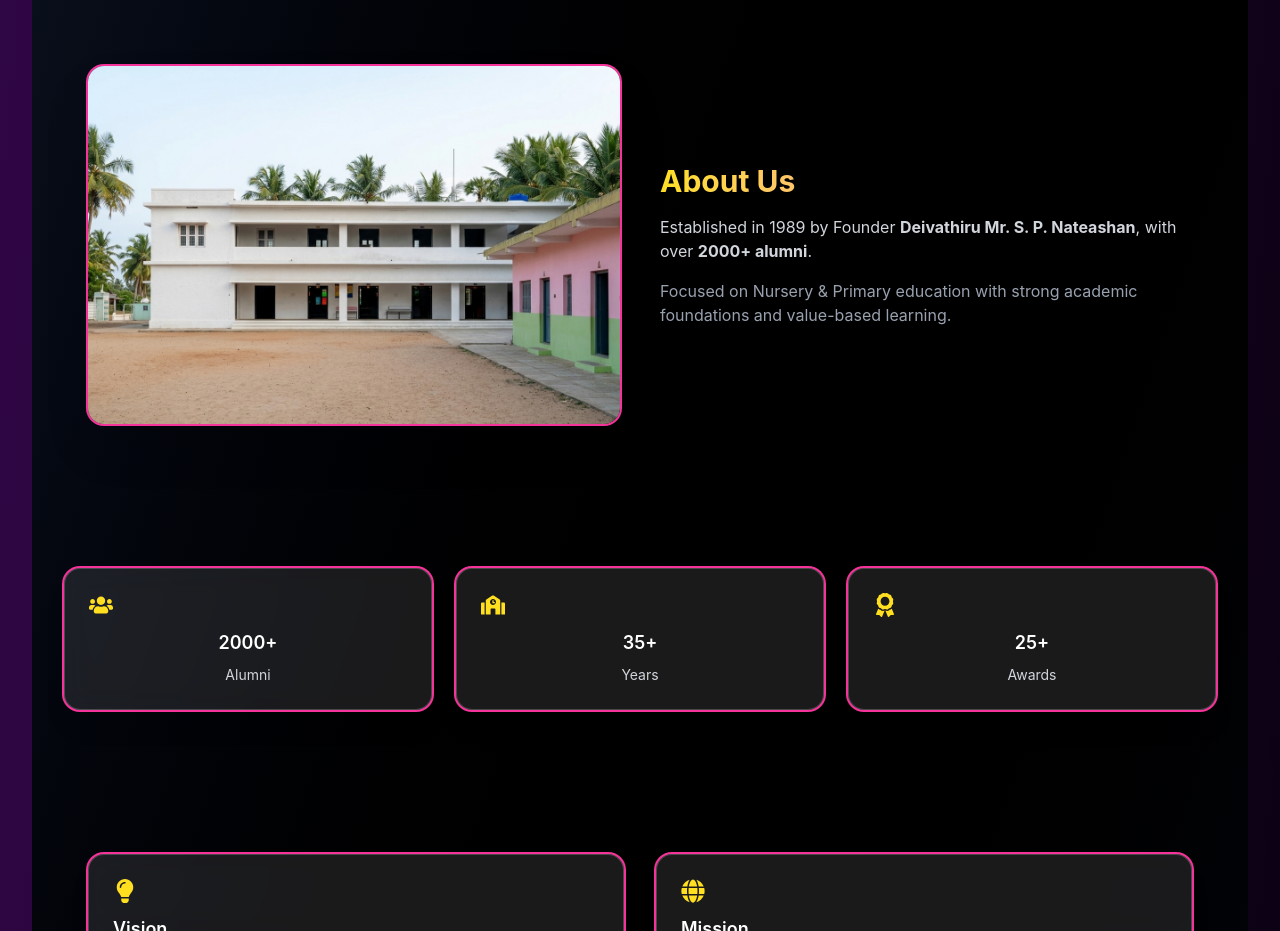
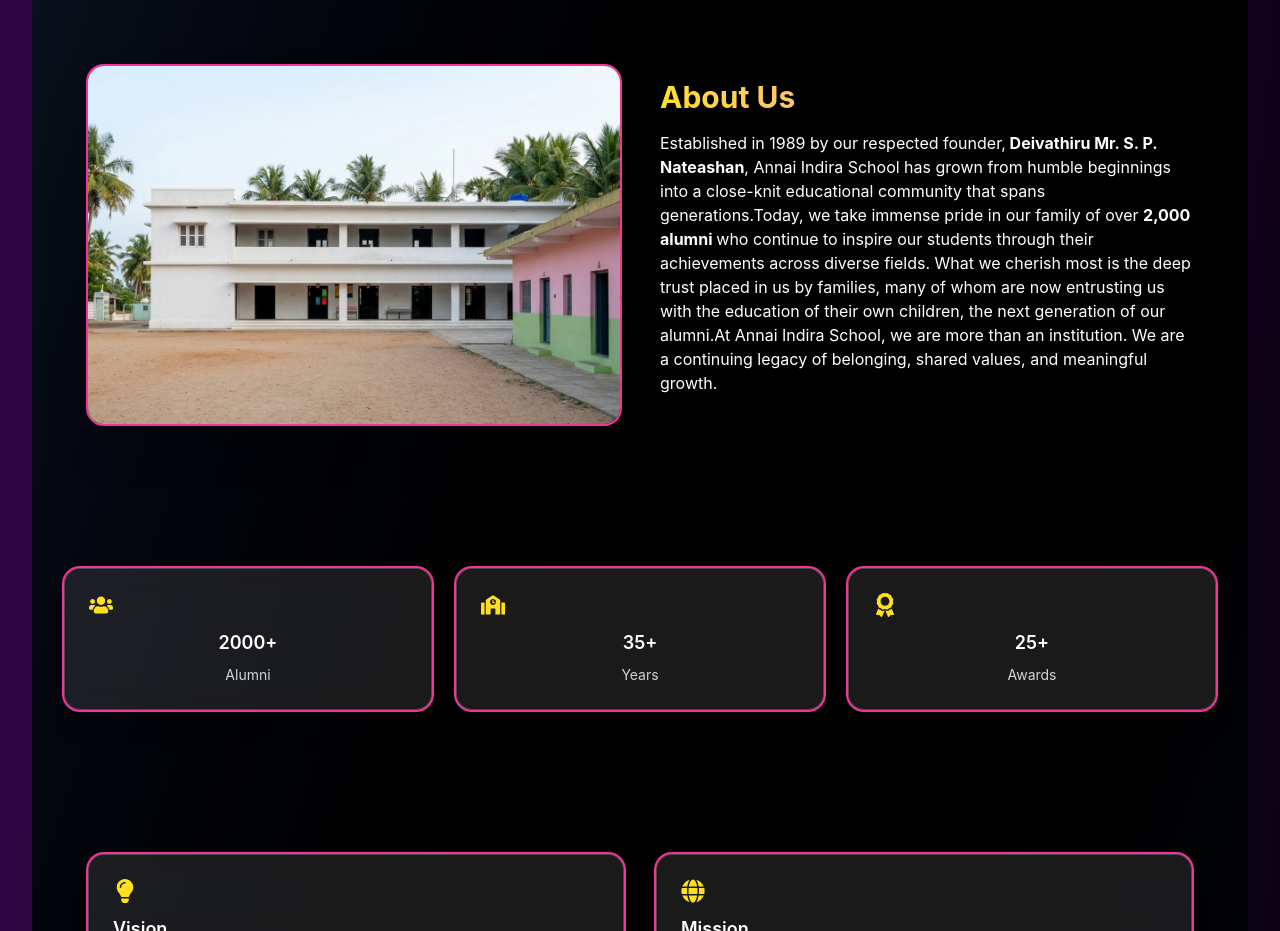
Before and after one commit to RAKESHM28102000/Annai-Indira-school-app, a React (Vite) app: page / in a window 1280 px wide. Shown: the part 2760-3691 px from the top of the page. Built offline with nearby package versions, Linux system fonts and the light colour scheme.

Commit message:
about page and other content updated

```diff
--- a/src/pages/About.jsx
+++ b/src/pages/About.jsx
@@ -129,13 +129,8 @@
             About Us
           </h2>
 
-          <p className="text-gray-300 mb-4">
-            Established in 1989 by Founder <strong>Deivathiru Mr. S. P. Nateashan</strong>,
-            with over <strong>2000+ alumni</strong>.
-          </p>
-
-          <p className="text-gray-400">
-            Focused on Nursery & Primary education with strong academic foundations and value-based learning.
+          <p className="text-white mb-4">
+            Established in 1989 by our respected founder,<strong> Deivathiru Mr. S. P. Nateashan</strong>, Annai Indira School has grown from humble beginnings into a close-knit educational community that spans generations.Today, we take immense pride in our family of over <strong> 2,000 alumni </strong>who continue to inspire our students through their achievements across diverse fields. What we cherish most is the deep trust placed in us by families, many of whom are now entrusting us with the education of their own children, the next generation of our alumni.At Annai Indira School, we are more than an institution. We are a continuing legacy of belonging, shared values, and meaningful growth.
           </p>
         </div>
       </section>
```
